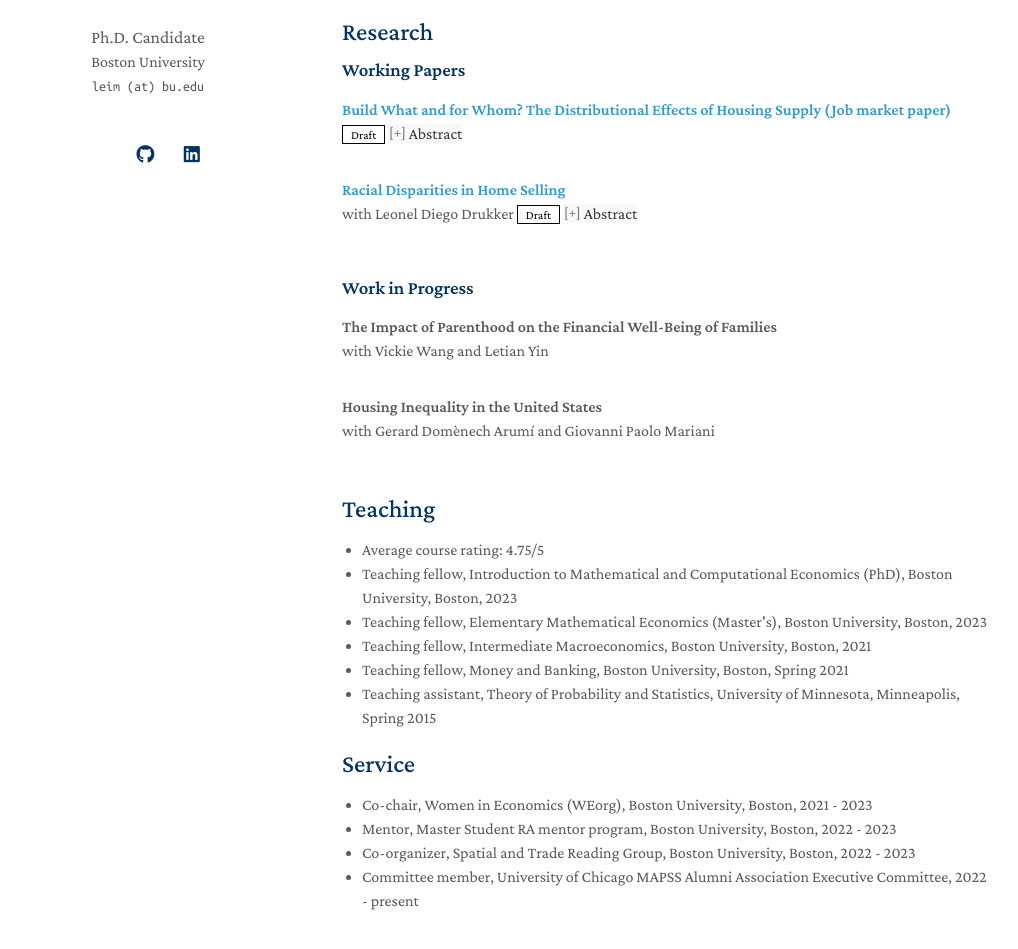
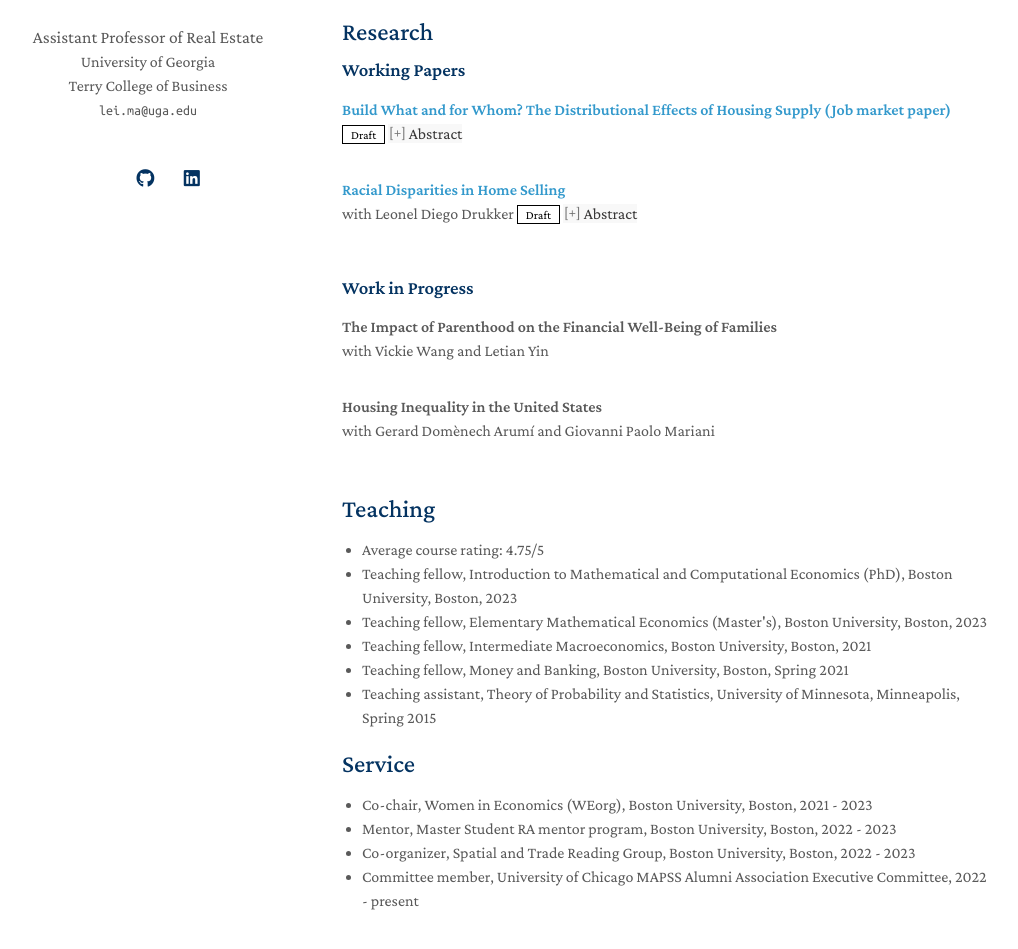
Before and after one commit to leima0521/leima-econ, a Jekyll site: the page built from index.md, in a window 1280 px wide and 1258 px high. Shown: the part 251-1200 px from the top of the window, without its empty margins (128-1146 px from the left). Built offline with Jekyll 4.4.1, drawn with Linux system fonts in a browser that asks for light colours; nearby versions of some CDN libraries; a style sheet for code colours, icons or effects is not loaded; our own code applies the rules of GitHub Pages for plain Markdown files.

Commit message:
update email and affliation

```diff
--- a/_config.yml
+++ b/_config.yml
@@ -1,13 +1,13 @@
 # Basic Information
 title: Lei Ma
-position: Ph.D. Candidate
-affiliation: Boston University
-email: leim (at) bu.edu
+position: Assistant Professor of Real Estate
+affiliation: University of Georgia<br>Terry College of Business
+email: lei.ma@uga.edu
 
 # Search Engine Optimization (SEO)
 # The following information is used to improve the website traffic from search engines, e.g., Google.
-keywords: Lei Ma Boston University Economics PhD Student Candidate Real Estate Urban Economics UGA
-description: This is Lei Ma's personal website. Lei Ma is a Ph.D. student in Economics at Boston University. Her research interests include Real Estate and Urban Economics.
+keywords: Lei Ma University of Georgia Economics Assistant Professor Real Estate Urban Economics Boston University
+description: This is Lei Ma's personal website. Lei Ma is an Assistant Professor of Real Estate at the University of Georgia. Her research interests include Real Estate and Urban Economics.
 canonical: https://leima-econ.com
 
 # Links
```
Also changed, not shown: 1 other file.
